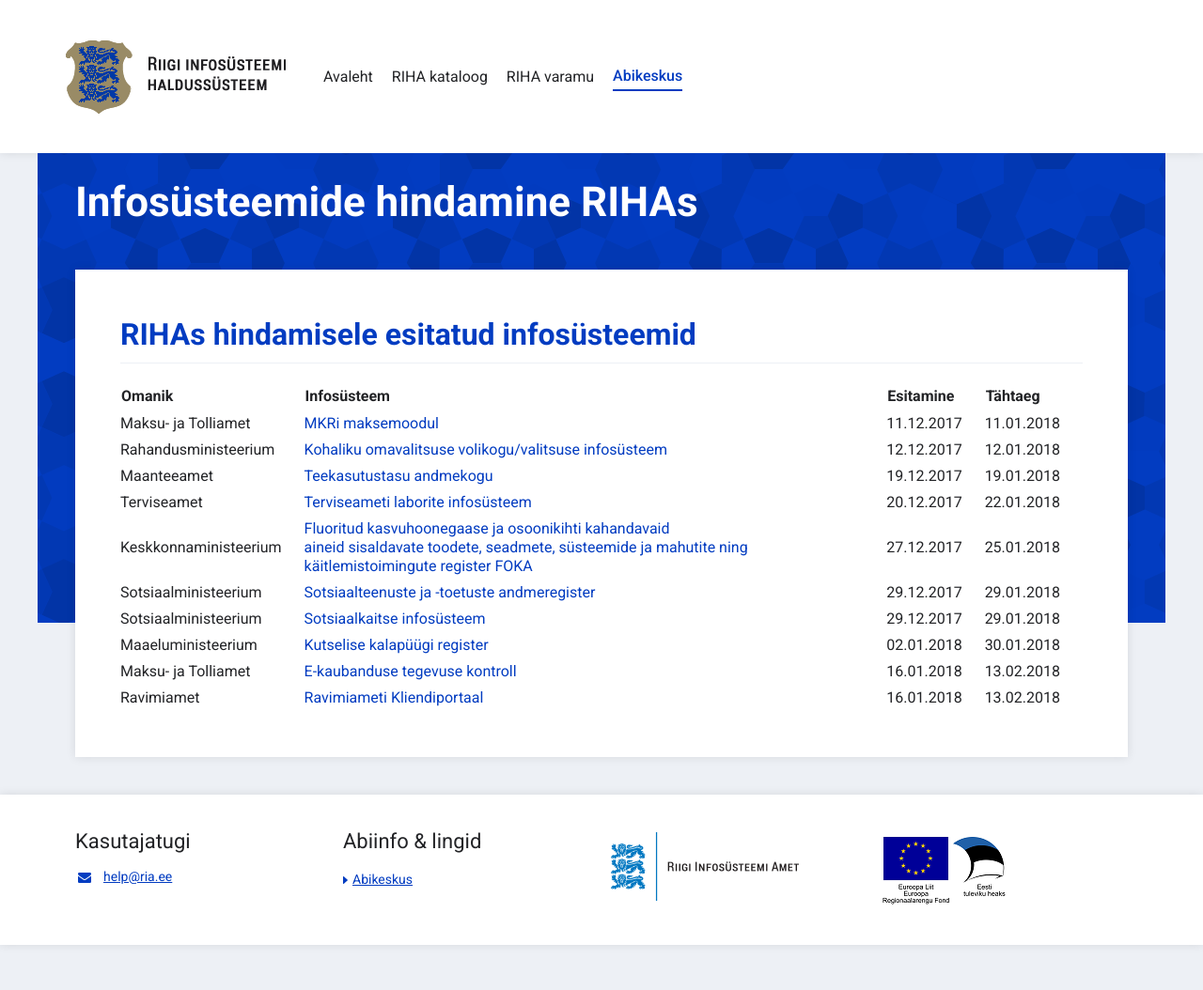
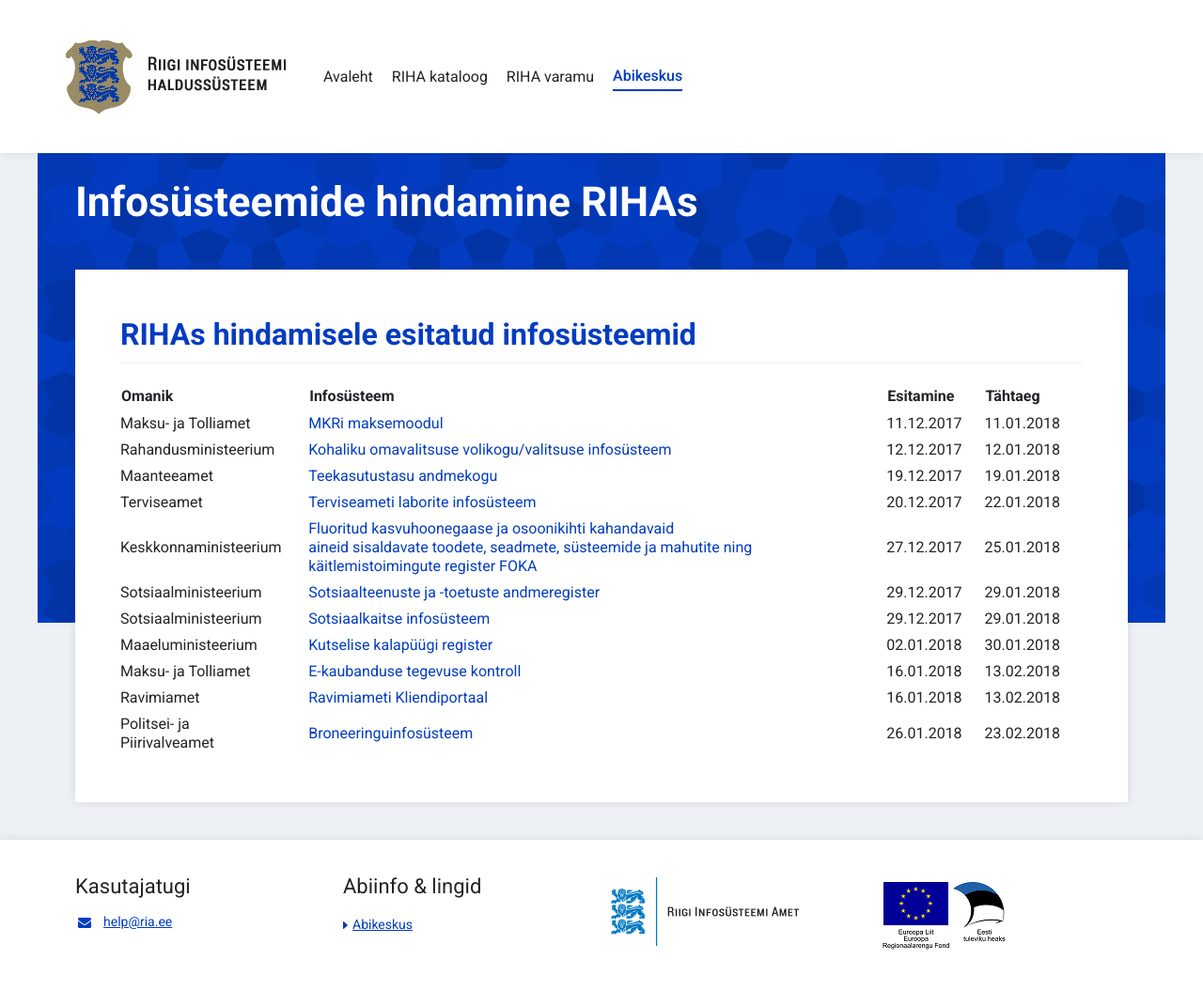
Before and after one commit to e-gov/RIHA-Help, a Jekyll site: the page built from docs/RIHAs-hindamisel.md, in a window 1280 px wide. Shown: the whole page at 94% size. Built offline with Jekyll 4.4.1, drawn with Linux system fonts in a browser that asks for light colours; before the commit the page ends 1006 px from its top, so only the background shows below that.

Commit message:
Update RIHAs-hindamisel.md

```diff
--- a/docs/RIHAs-hindamisel.md
+++ b/docs/RIHAs-hindamisel.md
@@ -15,3 +15,4 @@ title: Infosüsteemide hindamine RIHAs
 | Maaeluministeerium | [Kutselise kalapüügi register](https://www.riha.ee/Systems/Vaata/kir.agri) | 02.01.2018 | 30.01.2018 |
 | Maksu- ja Tolliamet | [E-kaubanduse tegevuse kontroll](https://www.riha.ee/Systems/Vaata/EKAUB) | 16.01.2018 | 13.02.2018 |
 | Ravimiamet | [Ravimiameti Kliendiportaal](https://www.riha.ee/Systems/Vaata/rakp) | 16.01.2018 | 13.02.2018 |
+| Politsei- ja Piirivalveamet | [Broneeringuinfosüsteem](https://www.riha.ee/Systems/Vaata/briis) | 26.01.2018 | 23.02.2018 |
```
